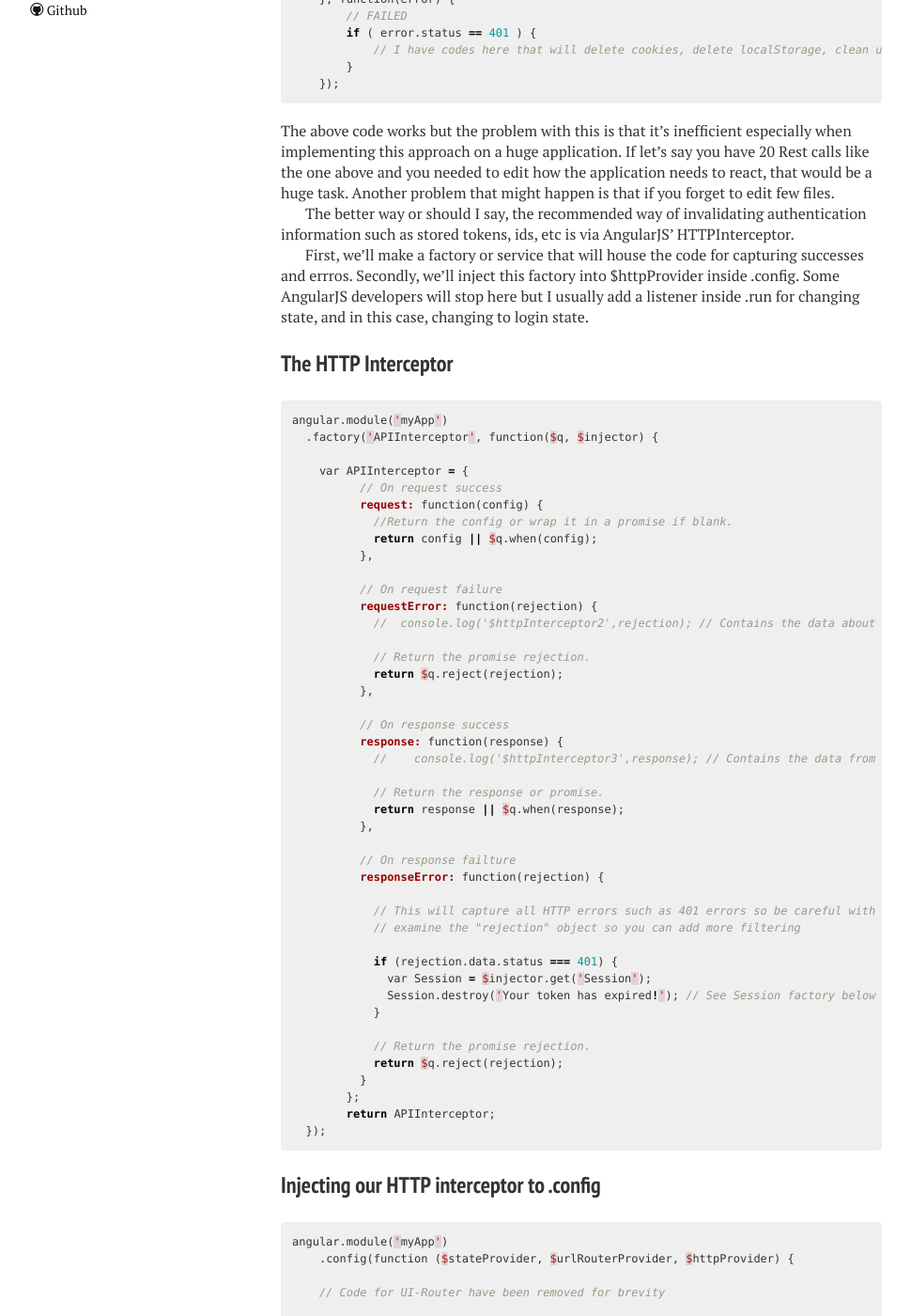
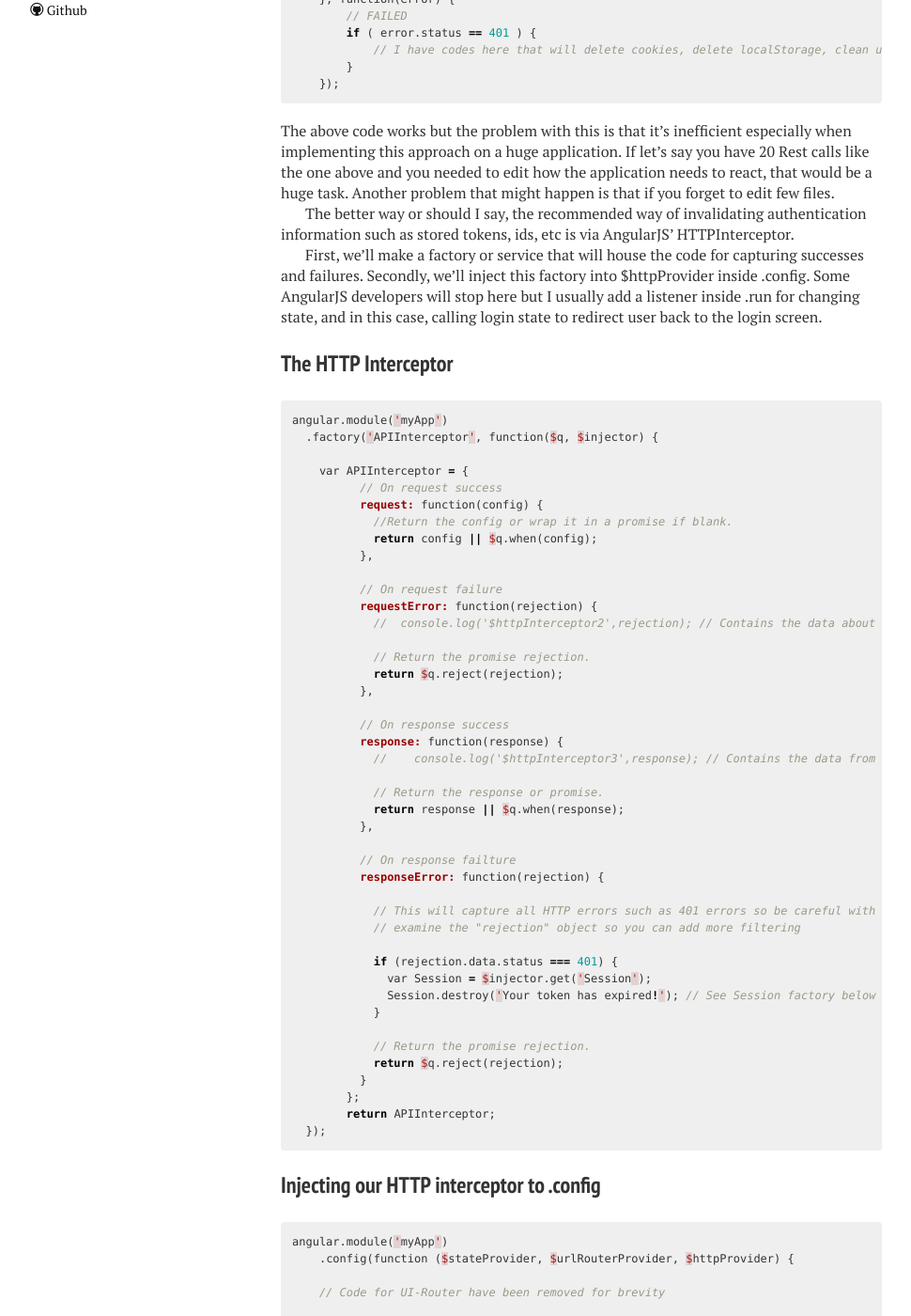
Before and after one commit to c0debreaker/c0debreaker.github.io, a Jekyll site: the page built from _posts/2015-05-16-intercepting-expired-tokens.md, in a window 1280 px wide and 1400 px high, scrolled down 369 px. Shown: the whole window at 94% size, without its empty margins (21-991 px from the left). Built offline with Jekyll 4.4.1, drawn with Linux system fonts in a browser that asks for light colours; nearby versions of some CDN libraries; some of the changed text lies outside the part shown.

Commit message:
spelling corrections

```diff
--- a/_posts/2015-05-16-intercepting-expired-tokens.md
+++ b/_posts/2015-05-16-intercepting-expired-tokens.md
@@ -26,7 +26,7 @@
 
 The better way or should I say, the recommended way of invalidating authentication information such as stored tokens, ids, etc is via AngularJS' HTTPInterceptor.
 
-First, we'll make a factory or service that will house the code for capturing successes and errros. Secondly, we'll inject this factory into $httpProvider inside .config. Some AngularJS developers will stop here but I usually add a listener inside .run for changing state, and in this case, changing to login state.
+First, we'll make a factory or service that will house the code for capturing successes and failures. Secondly, we'll inject this factory into $httpProvider inside .config. Some AngularJS developers will stop here but I usually add a listener inside .run for changing state, and in this case, calling login state to redirect user back to the login screen.
 
 ### The HTTP Interceptor
 {% highlight c %}
@@ -92,6 +92,8 @@
 
 
 ### The Session Factory
+This factory is used for authentication. It also takes care of storing user information as cookies. You can use AngularJS' built in $cookiestore. You can use ngBiscuit. You can ngKookies. You can use localStorage. The method destroy is used to clear the cookies as well as empty out "user" object. You'll notice that I didn't put $state.go('login') after $emit. You can but the ideal location for parsing states is in .run. Take a look at "The Listener on .run" below.
+
 {% highlight c %}
 angular.module('myApp')
   .factory('Session', function($rootScope, cookieStore, COOKIE_DOMAINS) {
@@ -123,6 +125,7 @@
 
 
 ### The Listener on .run
+When you make a broadcast like $rootScope.$emit('session:destroy' ....... ), the listener "session:destroy" will get triggered.
 {% highlight c %}
 angular.module('myApp')
     .run(function($rootScope, $state, $stateParams, Session) {
```
